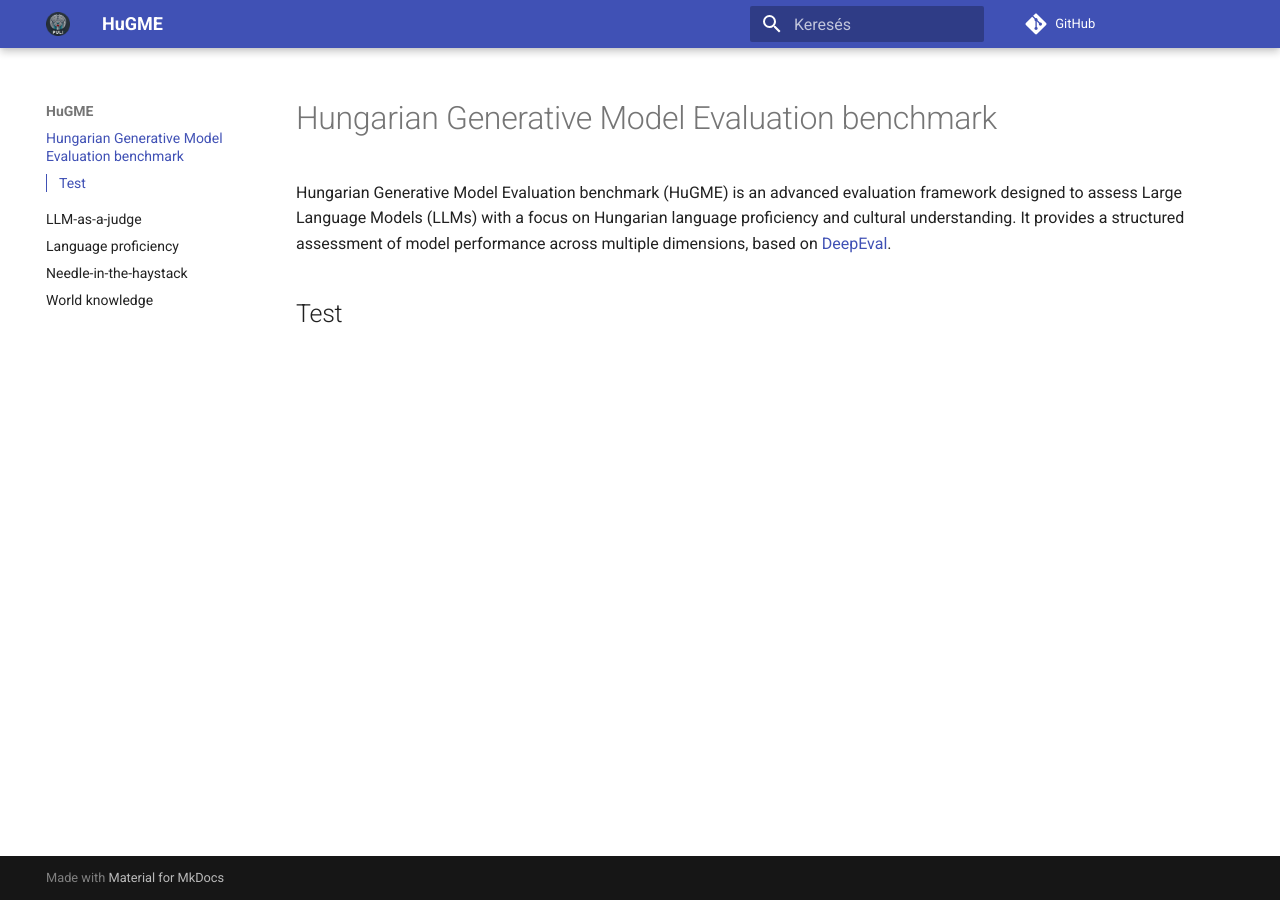
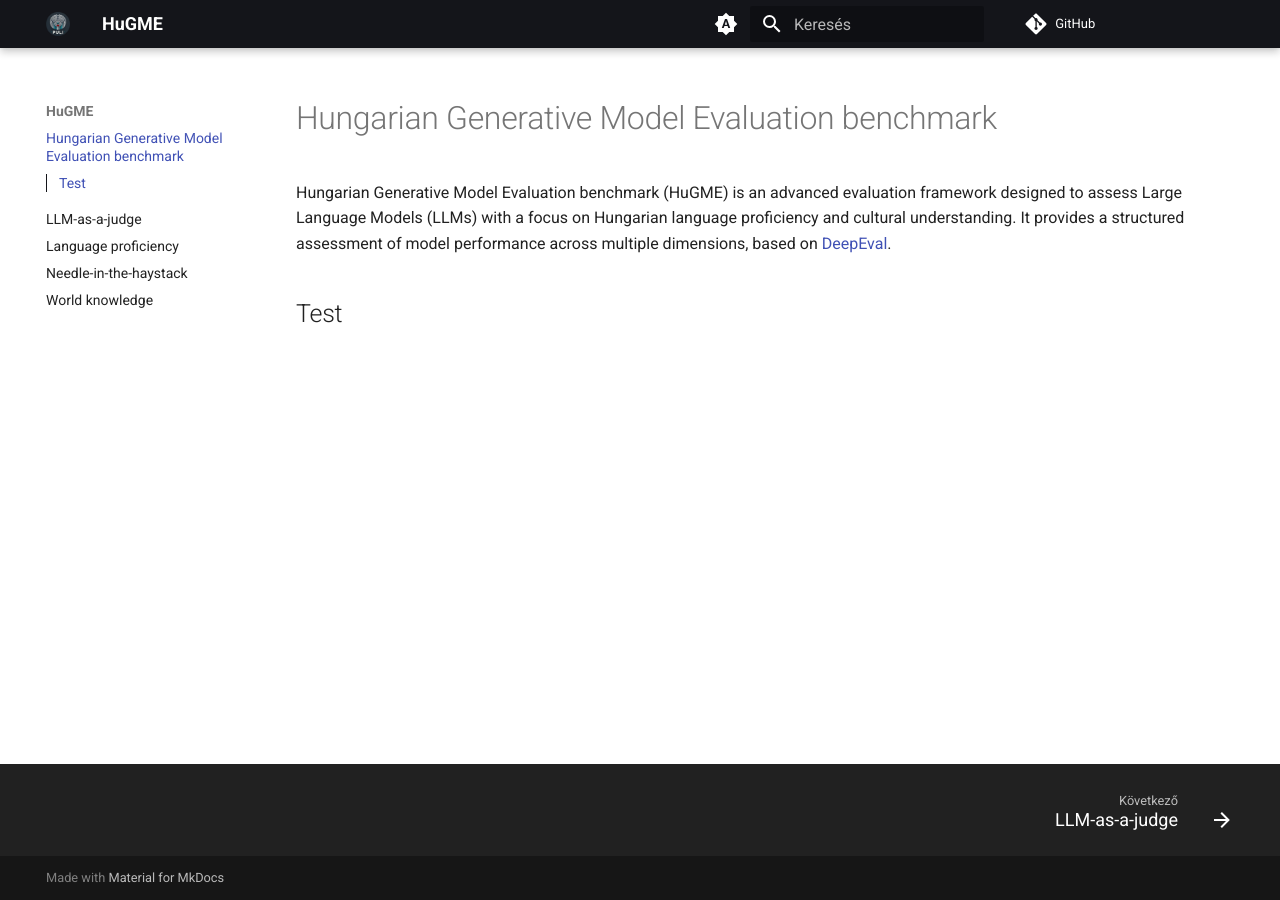
Before and after one commit to nytud/hugme, an MkDocs documentation site: the page built from docs/index.md, in a window 1280 px wide. Built offline with MkDocs 1.6.1 and Material for MkDocs 9.7.7, drawn with Linux system fonts in a browser that asks for light colours; comment, search, counter and statistics services are not loaded.

Commit message:
add nav style changes

```diff
--- a/mkdocs.yml
+++ b/mkdocs.yml
@@ -3,9 +3,43 @@
   name: material
   language: hu
   features:
+    - navigation.footer
+    - navigation.indexes
+    - navigation.sections
+    - navigation.expand
+    - navigation.top
+    - navigation.path
+    - search.highlight
+    - search.suggest
+    - toc.follow
     - toc.integrate
   logo: assets/logo.png
-  favicon: images/favicon.png
+  favicon: assets/favicon.svg
+  palette:
+    scheme: slate
+    primary: black
+    accent: yellow
+  palette:
+    - media: "(prefers-color-scheme)"
+      accent: yellow
+      primary: black
+      toggle:
+        icon: material/brightness-auto
+        name: Switch to light mode
+    - media: "(prefers-color-scheme: light)"
+      scheme: default
+      accent: yellow
+      primary: black
+      toggle:
+        icon: material/brightness-7
+        name: Switch to dark mode
+    - media: "(prefers-color-scheme: dark)"
+      scheme: slate
+      accent: yellow
+      primary: black
+      toggle:
+        icon: material/brightness-4
+        name: Switch to system preference
 
 
 site_url: https://hugme.nytud.hu/
```
